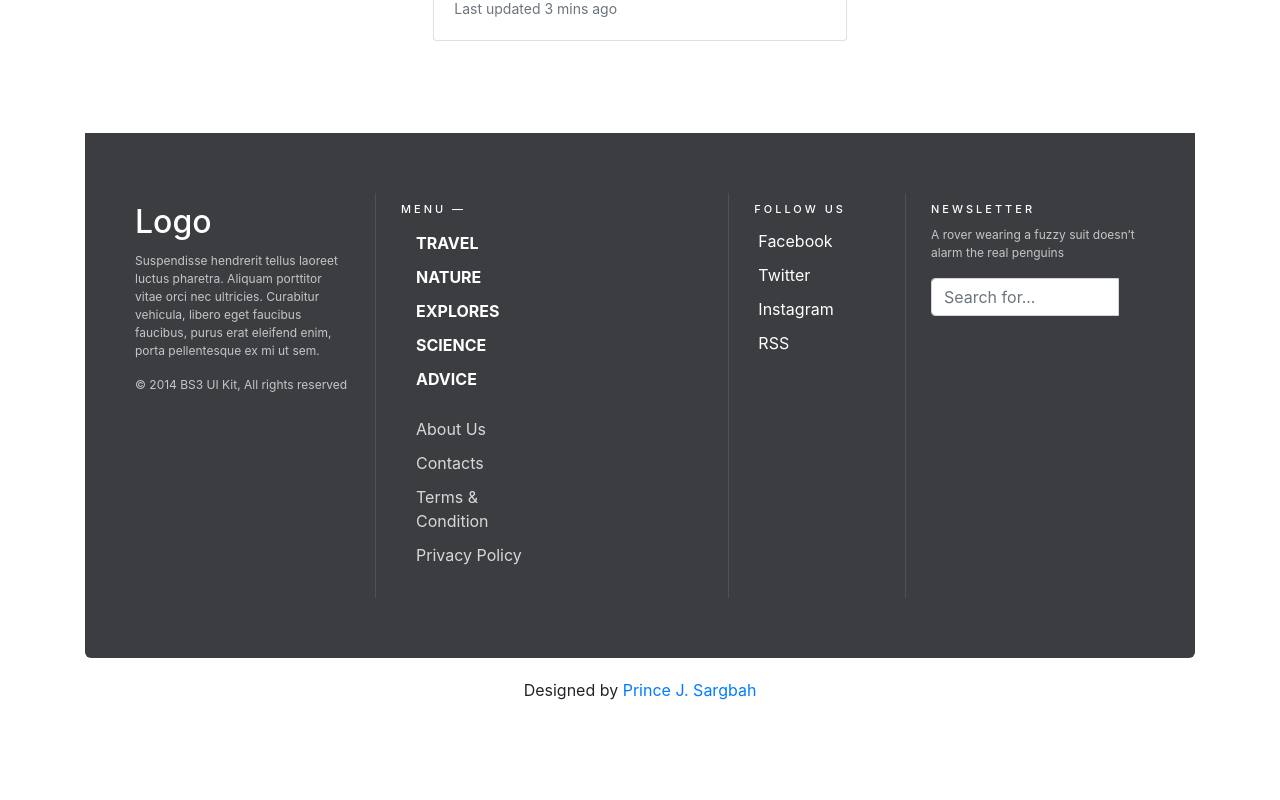
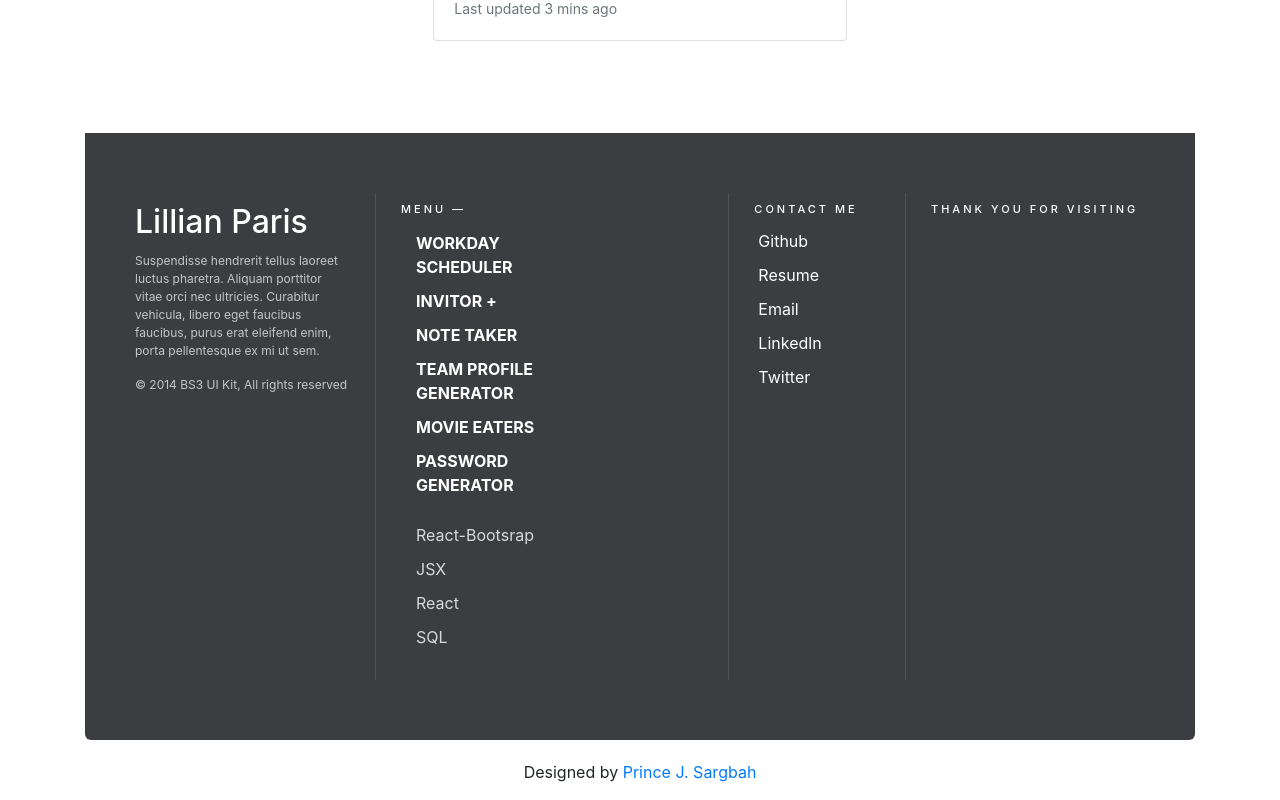
Before and after one commit to lillianparis/Portfolio-React, a React (Create React App) app: page / in a window 1280 px wide. Shown: the part 2365-3165 px from the top of the page. Before the commit the page ends 3083 px from the top, so only its background shows below. Built offline with nearby package versions, Linux system fonts and the light colour scheme.

Commit message:
Added to the footer

```diff
--- a/src/Components/Footer.js
+++ b/src/Components/Footer.js
@@ -13,7 +13,7 @@ const Footer = () => {
             <footer className="footer-bs">
                 <div className="row">
                     <div className="col-md-3 footer-brand animated fadeInLeft">
-                        <h2>Logo</h2>
+                        <h2>Lillian Paris</h2>
                         <p>Suspendisse hendrerit tellus laoreet luctus pharetra. Aliquam porttitor vitae orci nec ultricies. Curabitur vehicula, libero eget faucibus faucibus, purus erat eleifend enim, porta pellentesque ex mi ut sem.</p>
                         <p>© 2014 BS3 UI Kit, All rights reserved</p>
                     </div>
@@ -21,41 +21,43 @@ const Footer = () => {
                         <h4>Menu —</h4>
                         <div className="col-md-6">
                             <ul class="pages">
-                                <li><a href="#">Travel</a></li>
-                                <li><a href="#">Nature</a></li>
-                                <li><a href="#">Explores</a></li>
-                                <li><a href="#">Science</a></li>
-                                <li><a href="#">Advice</a></li>
+                                <li><a href="#">Workday Scheduler</a></li>
+                                <li><a href="#">Invitor +</a></li>
+                                <li><a href="#">Note Taker</a></li>
+                                <li><a href="#">Team Profile Generator</a></li>
+                                <li><a href="#">Movie Eaters</a></li>
+                                <li><a href="#">Password Generator</a></li>
                             </ul>
                         </div>
                         <div className="col-md-6">
                             <ul class="list">
-                                <li><a href="#">About Us</a></li>
-                                <li><a href="#">Contacts</a></li>
-                                <li><a href="#">Terms & Condition</a></li>
-                                <li><a href="#">Privacy Policy</a></li>
+                                <li><a href="#">React-Bootsrap</a></li>
+                                <li><a href="#">JSX</a></li>
+                                <li><a href="#">React</a></li>
+                                <li><a href="#">SQL</a></li>
                             </ul>
                         </div>
                     </div>
                     <div className="col-md-2 footer-social animated fadeInDown">
-                        <h4>Follow Us</h4>
+                        <h4>Contact Me</h4>
                         <ul>
-                            <li><a href="#">Facebook</a></li>
+                            <li><a href="#">Github</a></li>
+                            <li><a href="#">Resume</a></li>
+                            <li><a href="#">Email</a></li>
+                            <li><a href="#">Linkedln</a></li>
                             <li><a href="#">Twitter</a></li>
-                            <li><a href="#">Instagram</a></li>
-                            <li><a href="#">RSS</a></li>
                         </ul>
                     </div>
                     <div className="col-md-3 footer-ns animated fadeInRight">
-                        <h4>Newsletter</h4>
-                        <p>A rover wearing a fuzzy suit doesn’t alarm the real penguins</p>
+                        <h4>Thank You for Visiting</h4>
+                        <p></p>
                         <p>
-                            <div className="input-group">
+                            {/* <div className="input-group">
                                 <input type="text" class="form-control" placeholder="Search for..." />
                                 <span className="input-group-btn">
                                     <button className="btn btn-default" type="button"><span class="glyphicon glyphicon-envelope"></span></button>
                                 </span>
-                            </div>
+                            </div> */}
                         </p>
                     </div>
                 </div>
```
Also changed, not shown: 1 other file (tests, documents, lock files or other folders).
